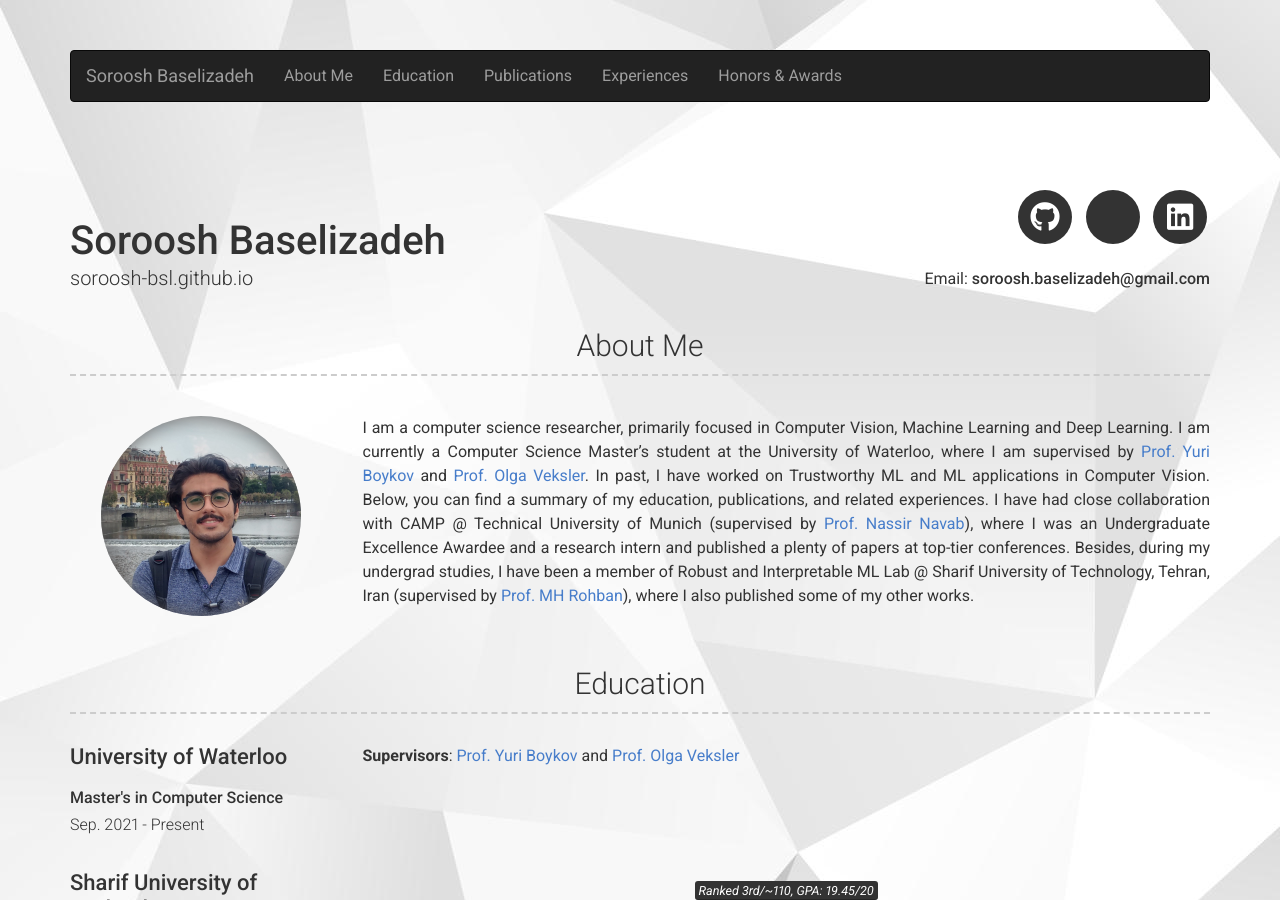
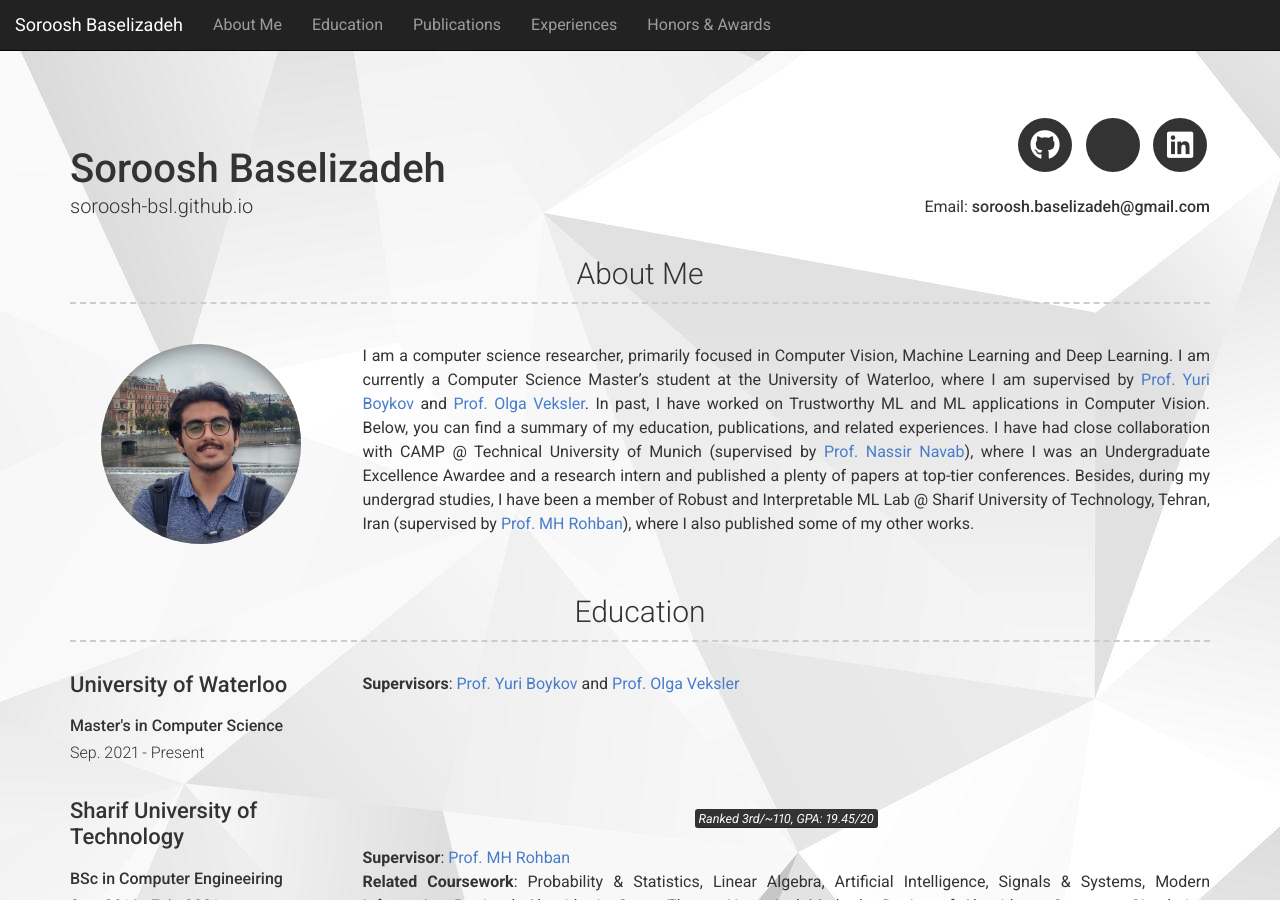
Before and after one commit to Soroosh-Bsl/soroosh-bsl.github.io, a Jekyll site: the page built from index.md, in a window 1280 px wide and 900 px high. Built offline with Jekyll 4.4.1, drawn with Linux system fonts in a browser that asks for light colours; nearby versions of some CDN libraries; a style sheet for code colours, icons or effects is not loaded.

Commit message:
navbar test

```diff
--- a/_includes/header.html
+++ b/_includes/header.html
@@ -5,7 +5,7 @@
 <div class="container header-contianer">
   <div class="row">
     <div class="col-xs-12 col-sm-12 col-md-12 col-lg-12" style="padding-bottom: 65px;">
-       <nav class="navbar navbar-inverse">
+       <nav class="navbar navbar-inverse navbar-fixed-top">
          <div class="container-fluid">
            <div class="navbar-header">
              <button type="button" class="navbar-toggle" data-toggle="collapse" data-target="#myNavbar">
--- a/_layouts/default.html
+++ b/_layouts/default.html
@@ -18,7 +18,7 @@
 
       {%- if site.version == 2 -%}
         {% for section in site.content %}
-          <!--<a class="anchor" id="{{ section.title|truncatewords:1 }}"></a>-->
+          <a class="anchor" id="{{ section.title|truncatewords:1 }}"></a>
           <div class="container {{ section.layout }}-container">
             <h3>{{ section.title }}</h3>
             {% include {{ section.layout | prepend: "section-" | append: ".html" }} content=section.content %}
```
